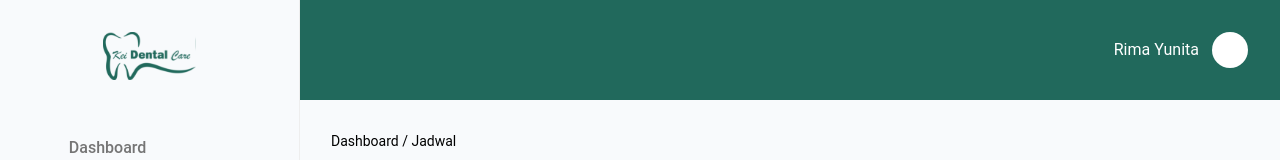
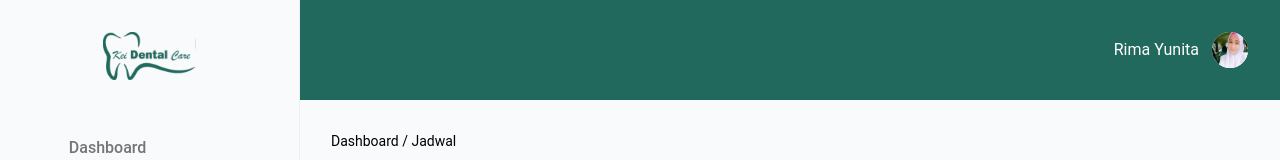
Before and after one commit to Vyannnnnn/key-dental-care-FE, a React (Vite) app: page /admin/jadwal in a window 1280 px wide. Shown: the top 160 px of the page. Built offline with nearby package versions, Linux system fonts and the light colour scheme; no server answers; some icons are missing.

Commit message:
landing page fixing

```diff
--- a/chatAdminChat.html
+++ b/chatAdminChat.html
@@ -108,7 +108,7 @@
     function sendMessage() {
       const message = document.getElementById("messageInput").value;
       const senderId = 13;
-      const receiverId = 5;
+      const receiverId = 21;
       const fileInput = document.getElementById("imageInput");
       const file = fileInput.files[0];
 
@@ -144,7 +144,7 @@
       const chatLog = document.getElementById("chatLog");
       const previousScrollHeight = chatLog.scrollHeight;
 
-      fetch(`https://keydentalcare.isepwebtim.my.id/chat/riwayat/5`)
+      fetch(`https://keydentalcare.isepwebtim.my.id/chat/riwayat/21`)
         .then((response) => response.json())
         .then((chatData) => {
           chatData.forEach((chat) => {
--- a/src/components/private/Navbar.jsx
+++ b/src/components/private/Navbar.jsx
@@ -7,7 +7,13 @@ const Navbar = (props) => {
     <nav className="">
       <div className="bg-[#21695C] h-[100px] flex items-center text-white px-[32px] justify-end">
         <p>Rima Yunita</p>
-        <div className="h-[36px] w-[36px] bg-white rounded-full ml-[13px]"></div>
+        <div className="h-[36px] w-[36px] bg-white rounded-full ml-[13px]">
+          <img
+            src="../../../public/image.jpg"
+            alt=""
+            className="rounded-full h-[36px] w-[36px]"
+          />
+        </div>
       </div>
       <div className="px-[31px] pt-[31px] bg-[#f8fafc]">
         <p className="text-[14px] text-black">
--- a/src/pages/home/index.jsx
+++ b/src/pages/home/index.jsx
@@ -32,6 +32,11 @@ const Home = () => {
       <Navbar />
       <div className="mx-24 mt-10 mb-20 rounded-3xl bg-teal-50 w-10/12 h-auto">
         <div className="p-16">
+          <h1 className="text-4xl font-bold leading-10">
+            Yuk, Lebih Peduli pada Kesehatan <br /> Gigi! Dapatkan Senyuman
+            <br />
+            Sehat untuk Kebahagiaanmu
+          </h1>
           <p className="text-xl font-sans text-gray-500 py-8">
             Banyak yang masih nggak peduliin kesehatan gigi, padahal bisa
             berdampak vital banget sama keseharian kita! Mungkin karena belum
```
